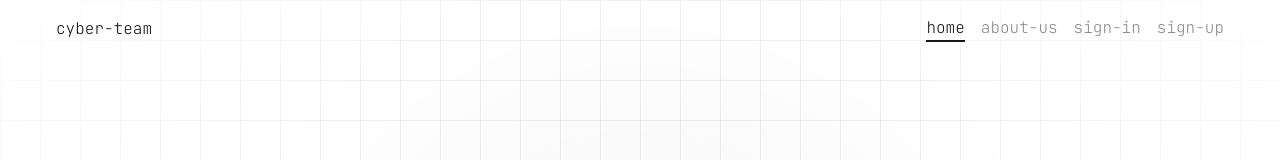
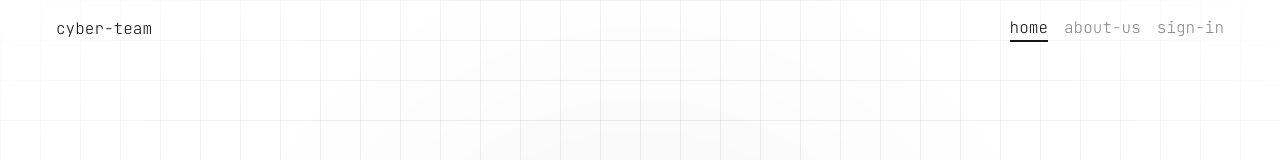
Before and after one commit to PKPL26/cyber-team, a Next.js app: page / in a window 1280 px wide. Shown: the top 160 px of the page. Built offline with nearby package versions, Linux system fonts and the light colour scheme.

Commit message:
feat: delete register feature

```diff
--- a/src/components/elements/Navbar/const.ts
+++ b/src/components/elements/Navbar/const.ts
@@ -26,8 +26,4 @@ export const NAV_LINKS_AUTH = [
         label: "sign-in",
         href: "/login",
     },
-    {
-        label: "sign-up",
-        href: "/register",
-    },
 ];
```
